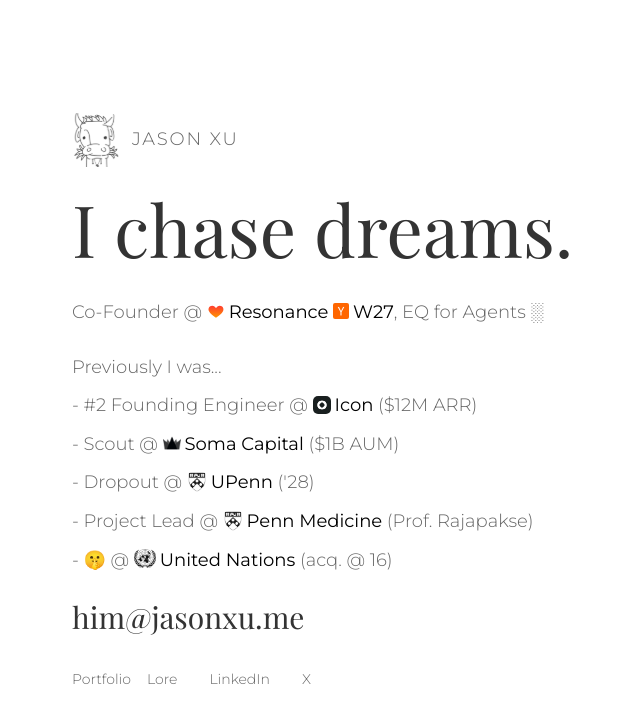
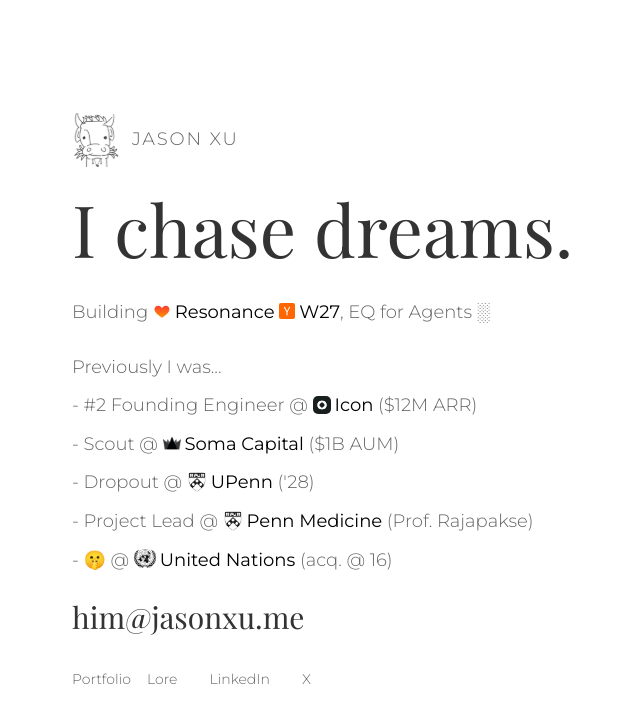
Before and after one commit to Mootbing/JasonXu.me, a Next.js app: page / in a window 1280 px wide. Shown: the top 722 px of the page, without its empty margins (184-824 px from the left). Built offline with nearby package versions, Linux system fonts and the light colour scheme; a web font is replaced by a local one.

Commit message:
Change homepage intro to Building Resonance

```diff
--- a/app/page.tsx
+++ b/app/page.tsx
@@ -48,7 +48,7 @@ interface NavLink {
 // Content Constants
 const HERO_CONTENT: HeroItem[] = [
   [
-    { text: "Co-Founder @ " },
+    { text: "Building " },
     {
       link: {
         text: "Resonance",
```
